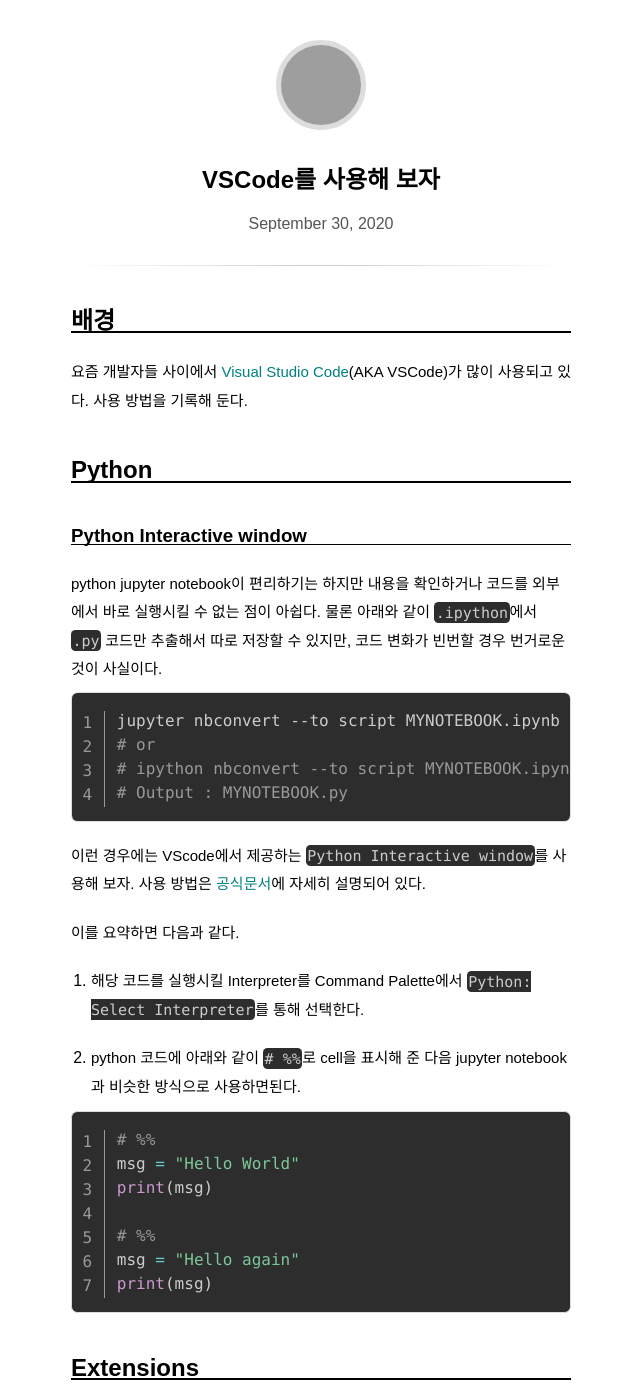
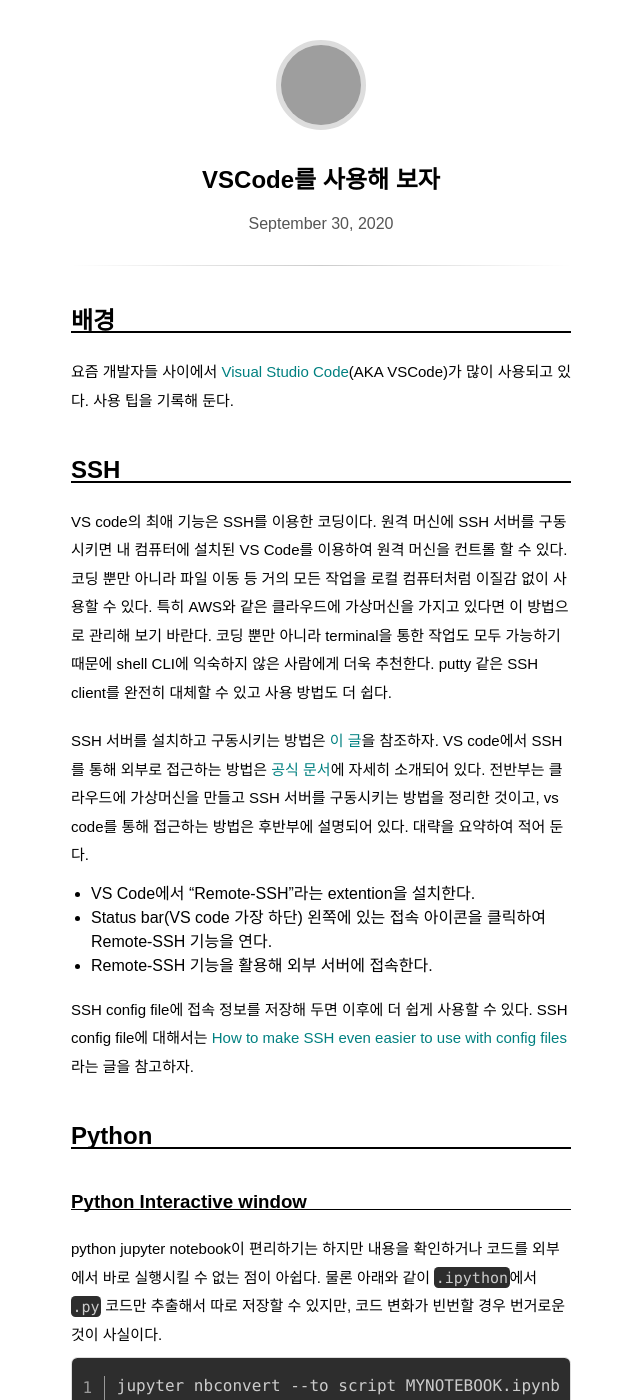
Before and after one commit to pinedance/blog, a Jekyll site: the page built from _posts/2020/07-12/2020-09-30-vscode.md, in a window 1280 px wide and 1400 px high. Shown: the whole window, without its empty margins (319-959 px from the left). Built offline with Jekyll 4.4.1, drawn with Linux system fonts in a browser that asks for light colours; some web fonts are replaced; comment, search, counter and statistics services are not loaded; grey boxes are pictures that could not be loaded.

Commit message:
add new posts

```diff
--- a/_posts/2020/07-12/2020-09-30-vscode.md
+++ b/_posts/2020/07-12/2020-09-30-vscode.md
@@ -2,12 +2,24 @@
 layout: post
 title: "VSCode를 사용해 보자"
 categories: [코딩삽질기]
-tags: ["vscode", "ide"]
+tags: ["vscode", "ide", "SSH"]
 ---
 
 ## 배경
 
-요즘 개발자들 사이에서 [Visual Studio Code](https://code.visualstudio.com/)(AKA VSCode)가 많이 사용되고 있다. 사용 방법을 기록해 둔다.
+요즘 개발자들 사이에서 [Visual Studio Code](https://code.visualstudio.com/)(AKA VSCode)가 많이 사용되고 있다. 사용 팁을 기록해 둔다.
+
+## SSH
+
+VS code의 최애 기능은 SSH를 이용한 코딩이다. 원격 머신에 SSH 서버를 구동시키면 내 컴퓨터에 설치된 VS Code를 이용하여 원격 머신을 컨트롤 할 수 있다. 코딩 뿐만 아니라 파일 이동 등 거의 모든 작업을 로컬 컴퓨터처럼 이질감 없이 사용할 수 있다. 특히 AWS와 같은 클라우드에 가상머신을 가지고 있다면 이 방법으로 관리해 보기 바란다. 코딩 뿐만 아니라 terminal을 통한 작업도 모두 가능하기 때문에 shell CLI에 익숙하지 않은 사람에게 더욱 추천한다. putty 같은 SSH client를 완전히 대체할 수 있고 사용 방법도 더 쉽다.
+
+SSH 서버를 설치하고 구동시키는 방법은 [이 글](https://pinedance.github.io/blog/2022/04/05/file-ssh-sftp-winscp-networkdrive)을 참조하자. VS code에서 SSH를 통해 외부로 접근하는 방법은 [공식 문서](https://code.visualstudio.com/blogs/2019/07/25/remote-ssh)에 자세히 소개되어 있다. 전반부는 클라우드에 가상머신을 만들고 SSH 서버를 구동시키는 방법을 정리한 것이고, vs code를 통해 접근하는 방법은 후반부에 설명되어 있다. 대략을 요약하여 적어 둔다.
+
+* VS Code에서 "Remote-SSH"라는 extention을 설치한다.
+* Status bar(VS code 가장 하단) 왼쪽에 있는 접속 아이콘을 클릭하여 Remote-SSH 기능을 연다.
+* Remote-SSH 기능을 활용해 외부 서버에 접속한다.
+
+SSH config file에 접속 정보를 저장해 두면 이후에 더 쉽게 사용할 수 있다. SSH config file에 대해서는 [How to make SSH even easier to use with config files](https://www.zdnet.com/article/how-to-make-ssh-even-easier-to-use-with-config-files/)라는 글을 참고하자.
 
 ## Python
 
```
Also changed, not shown: _posts/2016/01-06/2016-03-12-fear-or-excitement.md (added, +20 -0 lines), _posts/2022/01-06/2022-05-28-ms-office-tip.md (added, +21 -0 lines).
